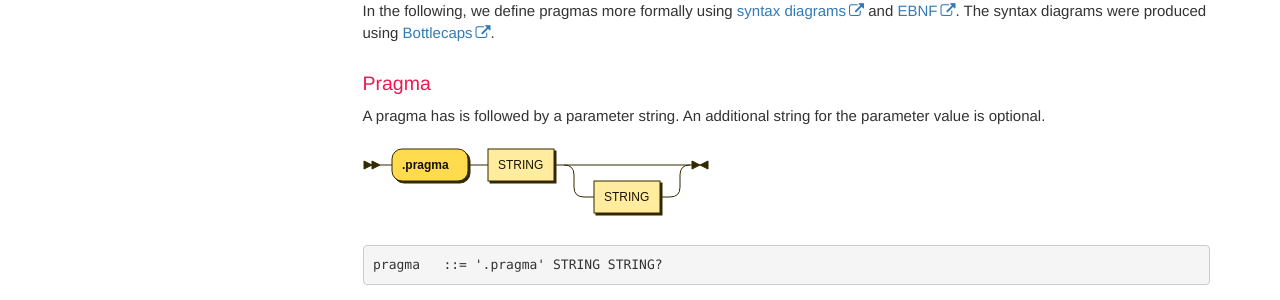
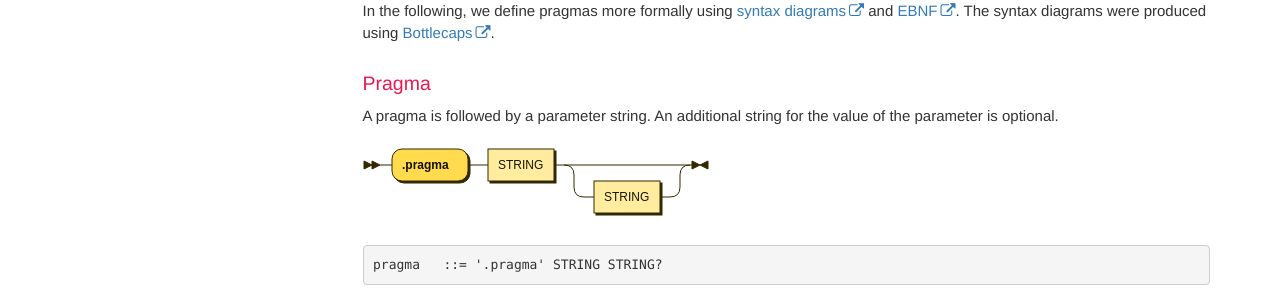
Before and after one commit to souffle-lang/souffle-lang.github.io, a Jekyll site: the page built from pages/docs/pragmas.md, in a window 1280 px wide and 1192 px high. Shown: the part 616-916 px from the top of the window. Built offline with Jekyll 4.4.1, drawn with Linux system fonts in a browser that asks for light colours; comment, search, counter and statistics services are not loaded.

Commit message:
Update pragmas.md

```diff
--- a/pages/docs/pragmas.md
+++ b/pages/docs/pragmas.md
@@ -21,7 +21,7 @@ There are also some configurations that cannot be set by command-line flags incl
 In the following, we define pragmas more formally using [syntax diagrams](https://en.wikipedia.org/wiki/Syntax_diagram) and [EBNF](https://en.wikipedia.org/wiki/Extended_Backus–Naur_form). The syntax diagrams were produced using [Bottlecaps](https://www.bottlecaps.de/rr/ui).
 
 ### Pragma
-A pragma has is followed by a parameter string. An additional string for the parameter value is optional.
+A pragma is followed by a parameter string. An additional string for the value of the parameter is optional.
 
 ![Pragma](https://souffle-lang.github.io/img/pragma.svg)
 
```
